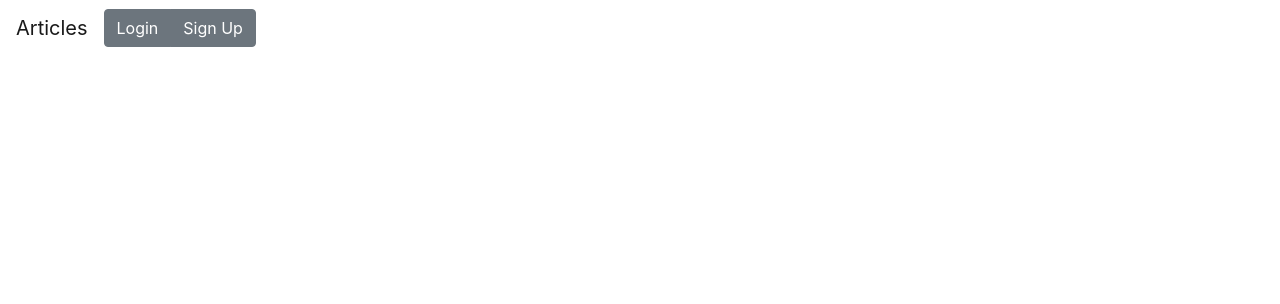
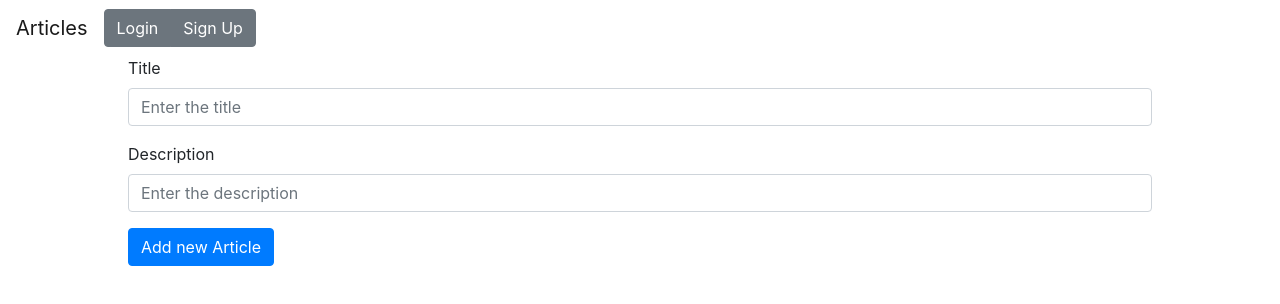
Before and after one commit to YuanYao-Ada/Yafei-Wang-And-Yuan-Yao-Project3, a React (Create React App) app: page /createArticle in a window 1280 px wide. Shown: the top 304 px of the page. Built offline with nearby package versions, Linux system fonts and the light colour scheme; no server answers.

Commit message:
Link article with user

```diff
--- a/routes/schema/article.schema.js
+++ b/routes/schema/article.schema.js
@@ -1,6 +1,7 @@
 const Schema = require('mongoose').Schema;
 
 const articleSchema = new Schema({
+    username: String,
     title: {
         required: true,
         type: String
--- a/src/App.js
+++ b/src/App.js
@@ -37,7 +37,7 @@ function App() {
 
   return (
     <div>
-      <div>
+      {/* <div>
         <Form>
           <Form.Group className="mb-3">
             <Form.Label>Title</Form.Label>
@@ -55,7 +55,7 @@ function App() {
             Add new Article
           </Button>
         </Form>
-      </div>
+      </div> */}
       <ArticleCards articles={articles} />
     </div>
   );
--- a/src/components/ArticleCard.jsx
+++ b/src/components/ArticleCard.jsx
@@ -6,7 +6,7 @@ export default function ArticleCard(props) {
     return (
         <div className="article-card">
             <Card>
-                <Card.Header>ID: {article._id}</Card.Header>
+                <Card.Header>ID: {article._id}  Created At: {article.createdAt}</Card.Header>
                 <Card.Body>
                     <Card.Title>{article.title}</Card.Title>
                     <Card.Text>{article.description}</Card.Text>
--- a/src/components/ArticleEntry.jsx
+++ b/src/components/ArticleEntry.jsx
@@ -7,12 +7,16 @@ import { Button } from 'react-bootstrap';
 export default function ArticleEntry() {
     const [article, setArticle] = useState(undefined);
     const params = useParams();
+    const [username, setUsername] = useState(undefined);
 
     useEffect(()=> {
         Axios.get('/articles/' + params.articleId)
         .then(function(response) {
             setArticle(response.data);
-        })
+        });
+        Axios.get('/api/user/isLoggedIn')
+        .then(response => setUsername(response.data.username))
+        .catch(error => console.log("User is not logged in"));
     }, []);
 
     if (!article) {
@@ -28,6 +32,7 @@ export default function ArticleEntry() {
         })
     }
 
+    if (username === article.username) {
         return (
             <div>
                 <ArticleCard article={article} />
@@ -39,4 +44,9 @@ export default function ArticleEntry() {
                 </a>
             </div>
         )
+    } else {
+        return (
+            <ArticleCard article={article} />
+        )
     }
+}
--- /dev/null
+++ b/src/components/CreateArticle.jsx
@@ -0,0 +1,49 @@
+import React, { useState } from "react";
+import { Form, Button } from "react-bootstrap";
+import Axios from "axios";
+import { useNavigate } from 'react-router';
+import { Link } from "react-router-dom";
+
+export default function CreateArticle() {
+    const [newTitleInput, setNewTitleInput] = useState('');
+    const [newDesInput, setNewDesInput] = useState('');
+    const navigate = useNavigate();
+
+    function createNewArticle() {
+        if (!newTitleInput) return;
+
+        Axios.post('/articles', {
+        title: newTitleInput,
+        description: newDesInput,
+        })
+        .then(function(response) {
+        setNewTitleInput('');
+        setNewDesInput('');
+        })
+        .catch(function(err) {
+        console.log(err);
+        })
+    }
+
+    return (
+        <div>
+            <Form>
+                <Form.Group className="mb-3">
+                    <Form.Label>Title</Form.Label>
+                    <Form.Control placeholder="Enter the title"
+                                value={newTitleInput}
+                                onChange={ e => setNewTitleInput(e.target.value)} />
+                </Form.Group>
+                <Form.Group className="mb-3">
+                    <Form.Label>Description</Form.Label>
+                    <Form.Control placeholder="Enter the description"
+                                value={newDesInput}
+                                onChange={ e => setNewDesInput(e.target.value)} />
+                </Form.Group>
+                <Button onClick={createNewArticle} as={Link} to='/' >
+                    Add new Article
+                </Button>
+            </Form>
+        </div>
+    );
+}
--- a/src/components/Header.jsx
+++ b/src/components/Header.jsx
@@ -46,6 +46,7 @@ export default function Header() {
                 </Navbar.Brand>
                 <Form inline className='mx-3'>
                     <span>{username}  </span>
+                    <Button as={Link} to="/createArticle">Create Article</Button>
                     <Button variant='secondary' onClick={() => logout()}>Logout</Button>
                 </Form>
             </Navbar>
--- a/src/index.js
+++ b/src/index.js
@@ -10,6 +10,8 @@ import ArticleEdit from './components/ArticleEdit';
 import Login from './components/Login';
 import Header from './components/Header';
 import CreateUser from './components/CreateUser';
+import CreateArctile from './components/CreateArticle';
+import CreateArticle from './components/CreateArticle';
 
 const root = ReactDOM.createRoot(document.getElementById('root'));
 root.render(
@@ -22,6 +24,7 @@ root.render(
         <Route path={"/articles/edit/:articleId"} element={<ArticleEdit />} />
         <Route path={"/login"} element={<Login />} />
         <Route path={"/createUser"} element={<CreateUser />} />
+        <Route path={"/createArticle"} element={<CreateArticle />} />
       </Routes>
     </BrowserRouter>
   </div>
```
Also changed, not shown: routes/articles.js (+16 -1 lines), routes/model/article.model.js (+7 -0 lines). Lines whose indentation alone changed are shown as unchanged.
